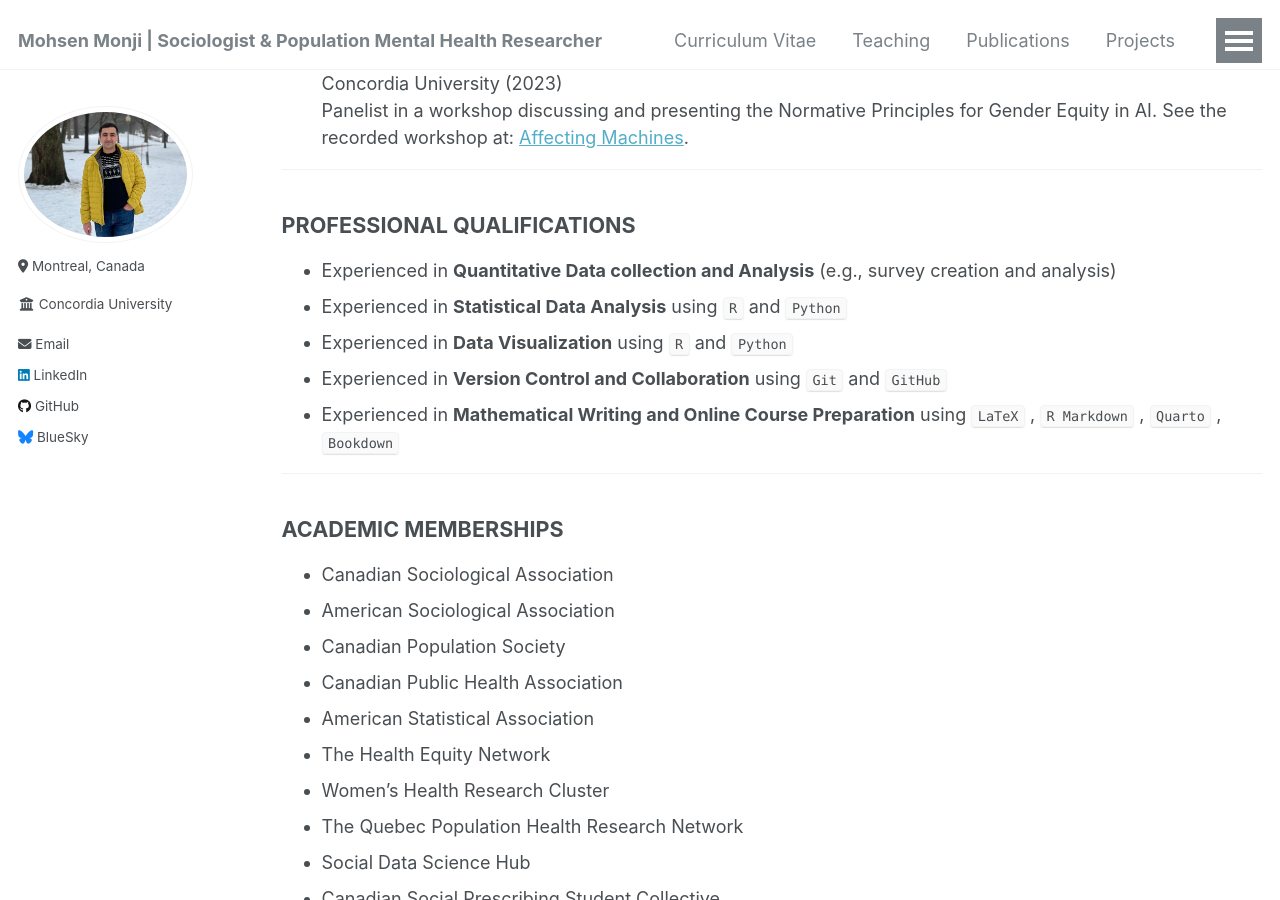
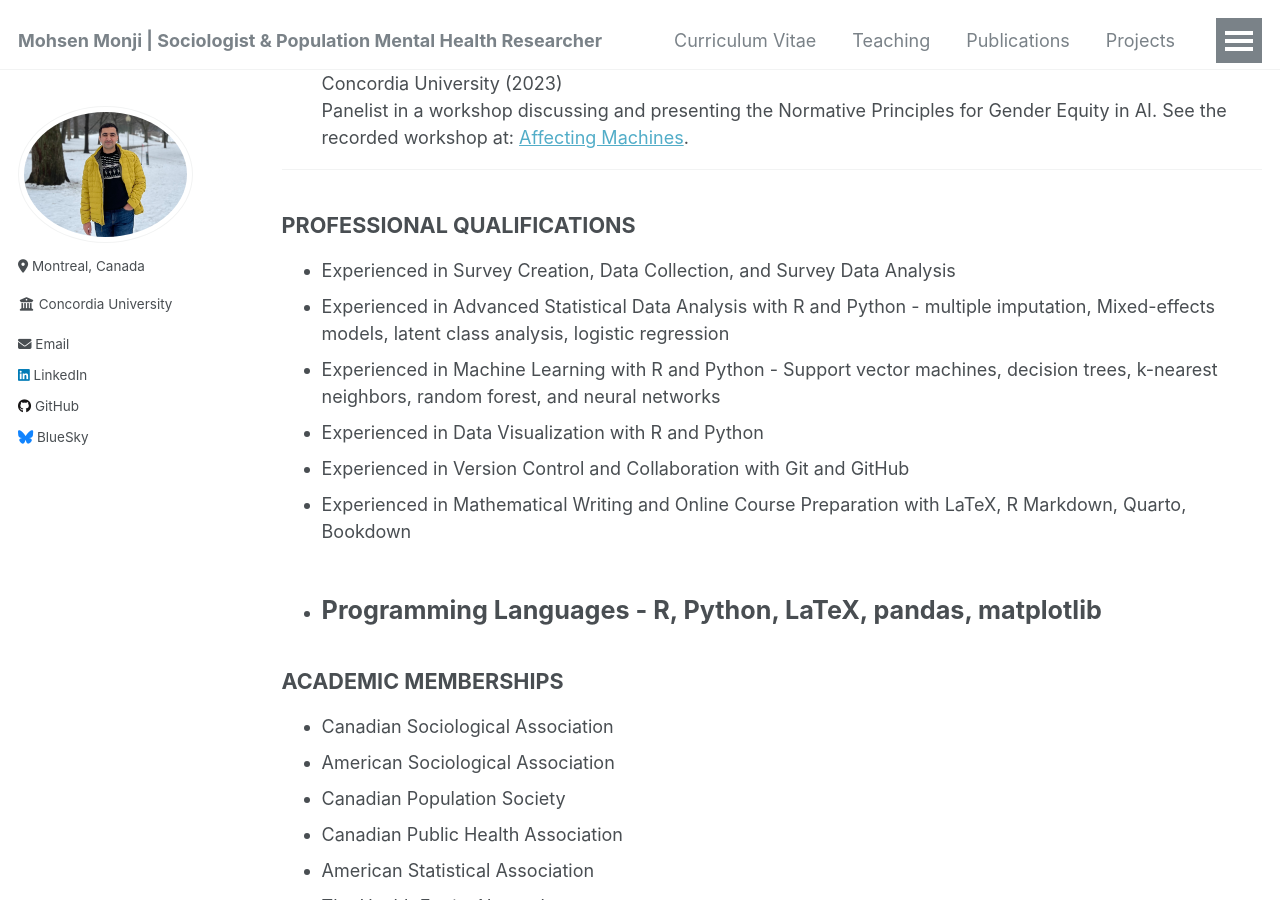
Before and after one commit to Mohsnmonji/mohsnmonji.github.io, a Jekyll site: the page built from _pages/Curriculum Vitae.md, in a window 1280 px wide and 900 px high, scrolled down 3198 px. Built offline with Jekyll 4.4.1, drawn with Linux system fonts in a browser that asks for light colours.

Commit message:
Update Curriculum Vitae.md

```diff
--- a/_pages/Curriculum Vitae.md
+++ b/_pages/Curriculum Vitae.md
@@ -114,12 +114,13 @@ redirect_from:
 ---
 
 ### **PROFESSIONAL QUALIFICATIONS**
-- Experienced in **Quantitative Data collection and Analysis** (e.g., survey creation and analysis)
-- Experienced in **Statistical Data Analysis** using `R` and `Python`
-- Experienced in **Data Visualization** using `R` and `Python`
-- Experienced in **Version Control and Collaboration** using `Git` and `GitHub`
-- Experienced in **Mathematical Writing and Online Course Preparation** using `LaTeX` , `R Markdown` , `Quarto` , `Bookdown`
-
+- Experienced in Survey Creation, Data Collection, and Survey Data Analysis
+- Experienced in Advanced Statistical Data Analysis with R and Python - multiple imputation, Mixed-effects models, latent class analysis, logistic regression
+- Experienced in Machine Learning with R and Python - Support vector machines, decision trees, k-nearest neighbors, random forest, and neural networks
+- Experienced in Data Visualization with R and Python
+- Experienced in Version Control and Collaboration with Git and GitHub
+- Experienced in Mathematical Writing and Online Course Preparation with LaTeX, R Markdown, Quarto, Bookdown
+- Programming Languages - R, Python, LaTeX, pandas, matplotlib
 ---
 
 ### **ACADEMIC MEMBERSHIPS**
```
